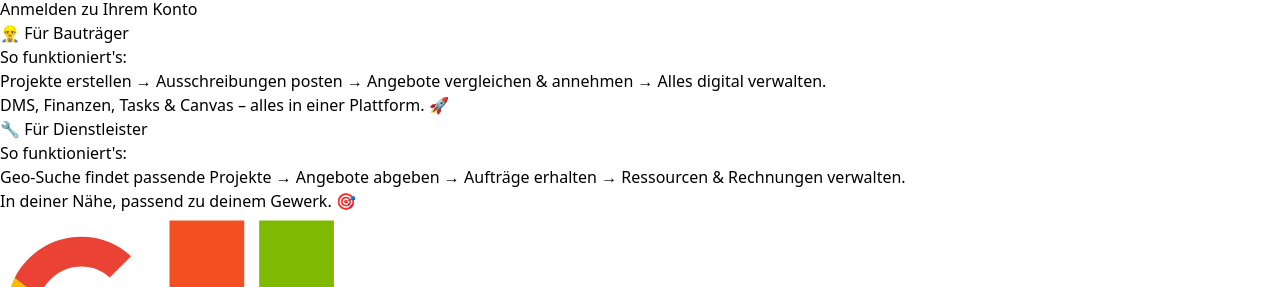
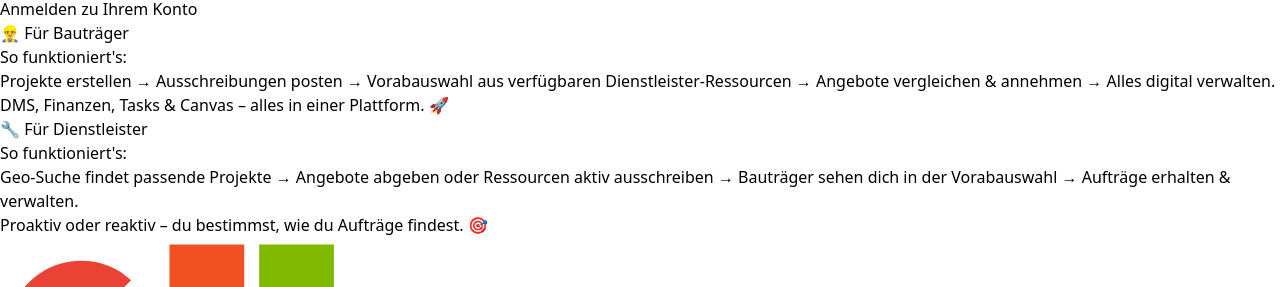
Before and after one commit to BoranPatron/Frontend, a React (Vite) app in the folder Frontend/: page /login in a window 1280 px wide. Shown: the part 1090-1377 px from the top of the page. Built offline with nearby package versions, Linux system fonts and the light colour scheme; no server answers.

Commit message:
Refactor login page workflow descriptions
Co-authored-by: stephan.schellworth <stephan.schellworth@buildwise.ch>

```diff
--- a/Frontend/src/pages/Login.tsx
+++ b/Frontend/src/pages/Login.tsx
@@ -265,6 +265,7 @@ export default function Login() {
                 <span className="font-bold text-[#ffbd59]">So funktioniert's:</span>
                 <br />
                 Projekte erstellen → Ausschreibungen posten →
+                <span className="text-[#ffbd59] font-semibold"> Vorabauswahl</span> aus verfügbaren Dienstleister-Ressourcen →
                 Angebote vergleichen & annehmen →
                 <span className="text-[#ffbd59] font-semibold"> Alles digital</span> verwalten.
                 <br />
@@ -279,10 +280,12 @@ export default function Login() {
                 <span className="font-bold text-blue-400">So funktioniert's:</span>
                 <br />
                 <span className="text-blue-400 font-semibold">Geo-Suche</span> findet passende Projekte →
-                Angebote abgeben → Aufträge erhalten →
-                <span className="text-blue-400 font-semibold"> Ressourcen & Rechnungen</span> verwalten.
+                Angebote abgeben <span className="text-gray-400">oder</span>
+                <span className="text-blue-400 font-semibold"> Ressourcen aktiv ausschreiben</span> →
+                Bauträger sehen dich in der Vorabauswahl →
+                Aufträge erhalten & verwalten.
                 <br />
-                <span className="text-xs text-gray-400 mt-2 block">In deiner Nähe, passend zu deinem Gewerk. 🎯</span>
+                <span className="text-xs text-gray-400 mt-2 block">Proaktiv oder reaktiv – du bestimmst, wie du Aufträge findest. 🎯</span>
               </p>
             </div>
           </div>
```
